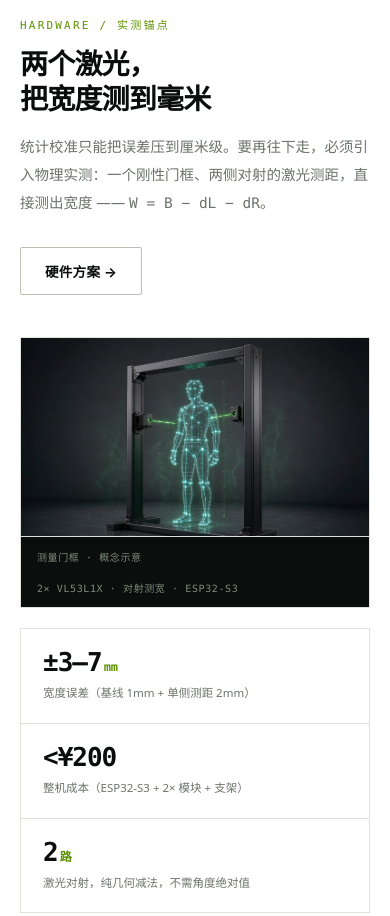
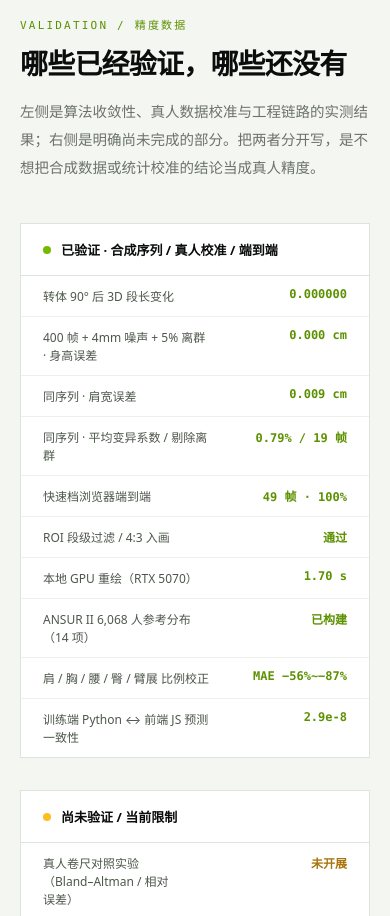
Before and after one commit to Aholic-12/Cleanfit, a plain HTML site: page landing.html in a window 390 px wide. Shown: the part 6760-7676 px from the top of the page. Drawn offline with Linux system fonts and the light colour scheme.

Commit message:
revert(site): 回退宣传页到未含硬件章节的版本

```diff
--- a/landing.html
+++ b/landing.html
@@ -229,20 +229,6 @@
   .ref-strip .t { margin-top: 8px; font-size: 11.5px; line-height: 1.7; color: var(--muted); }
   .src-note { margin-top: 16px; font-family: var(--mono); font-size: 10px; letter-spacing: .4px; color: #9aa396; }
 
-  /* ---------- 硬件锚点 ---------- */
-  .hw-figure { margin: 0; border: 1px solid var(--line); background: #0a0e0c; overflow: hidden; }
-  .hw-figure img { display: block; width: 100%; height: auto; }
-  .hw-figure figcaption {
-    display: flex; justify-content: space-between; gap: 16px; flex-wrap: wrap;
-    padding: 12px 16px; border-top: 1px solid var(--line);
-    font-family: var(--mono); font-size: 10px; letter-spacing: .6px; color: #7e8b7c;
-  }
-  .hw-specs { display: grid; grid-template-columns: repeat(3, 1fr); gap: 1px; margin-top: 20px; background: var(--line); border: 1px solid var(--line); }
-  .hw-specs > div { background: var(--white); padding: 20px 22px; }
-  .hw-specs .n { font-family: var(--mono); font-size: 26px; font-weight: 700; letter-spacing: -1px; line-height: 1; color: var(--ink); }
-  .hw-specs .n small { font-size: 12px; letter-spacing: 0; color: var(--green-dk); margin-left: 2px; }
-  .hw-specs .t { margin-top: 8px; font-size: 11.5px; line-height: 1.7; color: var(--muted); }
-
   /* 路线 CTA */
   .cta-band { position: relative; overflow: hidden; background: var(--ink); color: var(--white); padding: 78px 0; }
   .cta-band::before {
@@ -288,7 +274,6 @@
     .tabs { grid-template-columns: repeat(2, 1fr); }
     .cards, .method, .stats, .f-grid { grid-template-columns: 1fr; }
     .ref-strip { grid-template-columns: 1fr; }
-    .hw-specs { grid-template-columns: 1fr; }
     .stat { border-right: 0; border-bottom: 1px solid var(--line); }
     .head-row { flex-direction: column; align-items: flex-start; }
   }
@@ -312,7 +297,6 @@
       <a href="#product">产品</a>
       <a href="#tech">技术</a>
       <a href="#calibration">真人校准</a>
-      <a href="#hardware">硬件</a>
       <a href="#data">精度数据</a>
       <a href="#roadmap">路线</a>
       <a href="#dev">开发者</a>
@@ -596,34 +580,6 @@
   </div>
 </section>
 
-<!-- ================= 硬件锚点 ================= -->
-<section class="section" id="hardware">
-  <div class="wrap">
-    <div class="head-row reveal">
-      <div>
-        <div class="kicker">Hardware / 实测锚点</div>
-        <h2>两个激光，<br>把宽度测到毫米</h2>
-        <p class="sub">统计校准只能把误差压到厘米级。要再往下走，必须引入物理实测：一个刚性门框、两侧对射的激光测距，直接测出宽度 —— <span class="mono">W = B − dL − dR</span>。</p>
-      </div>
-      <a class="btn btn-outline" href="https://github.com/Aholic-12/Cleanfit/blob/main/hardware/esp32_laser_gate/README.md" target="_blank" rel="noopener">硬件方案 →</a>
-    </div>
-
-    <figure class="hw-figure reveal">
-      <img src="./assets/hardware-gate.jpg" alt="双激光测量门框：两侧激光模块对射，中间是全息人体线框" loading="lazy" />
-      <figcaption>
-        <span>测量门框 · 概念示意</span>
-        <span>2× VL53L1X · 对射测宽 · ESP32-S3</span>
-      </figcaption>
-    </figure>
-
-    <div class="hw-specs reveal">
-      <div><div class="n">±3–7<small>mm</small></div><div class="t">宽度误差（基线 1mm + 单侧测距 2mm）</div></div>
-      <div><div class="n">&lt;¥200</div><div class="t">整机成本（ESP32-S3 + 2× 模块 + 支架）</div></div>
-      <div><div class="n">2<small>路</small></div><div class="t">激光对射，纯几何减法，不需角度绝对值</div></div>
-    </div>
-  </div>
-</section>
-
 <!-- ================= 精度数据 ================= -->
 <section class="section gray" id="data">
   <div class="wrap">
@@ -659,7 +615,6 @@
           <tr><td>真实深度帧（SR300 Depth 设备 Error，librealsense 已弃用该型号）</td><td class="v">当前不可用</td></tr>
           <tr><td>胸 / 腰 / 臀围、臂展</td><td class="v">已真人校准 · 仍属估算</td></tr>
           <tr><td>中国人群比例先验（ANSUR II 为美军样本）</td><td class="v">未覆盖</td></tr>
-          <tr><td>激光宽度精度（方案与固件已完成，实物未搭）</td><td class="v">待实测</td></tr>
           <tr><td>多摄像头外参标定 / 真三维重建</td><td class="v">规划中</td></tr>
           <tr><td>同一人跨天、跨衣物的纵向复测</td><td class="v">规划中</td></tr>
           <tr><td>全场景泛化（不限于受控室内）</td><td class="v">不做承诺</td></tr>
@@ -691,8 +646,6 @@
       <li><span>[x]</span> 采样灵敏度、快速达标停止、4:3 全身入画、半身拼接</li>
       <li><span>[x]</span> ANSUR II 真人数据校准：6 个校正模型 + 6,068 人参考库</li>
       <li><span>[x]</span> 测量结果自动标注人群百分位，越界标红</li>
-      <li><span>[x]</span> 双激光测宽方案与固件（ESP32-S3 + 2× VL53L1X）</li>
-      <li><span>[ ]</span> 激光门框实物搭建，宽度精度做到 ±5mm</li>
       <li><span>[ ]</span> 真人卷尺对照实验，把「目标 ≤5%」变成实测结论</li>
       <li><span>[ ]</span> 接入 D4xx / LiDAR 深度源，消除模型先验比例的系统偏差</li>
       <li><span>[ ]</span> 多摄像头外参标定，让「多视角」升级为三维重建</li>
@@ -737,7 +690,7 @@
       </div>
     </div>
     <div class="f-bottom">
-      <span>© 2026 CLEANFIT · MIT LICENSE · 核心图形内联 SVG · 硬件图为本地资源</span>
+      <span>© 2026 CLEANFIT · MIT LICENSE · 全部图形为内联 SVG，零外链</span>
       <span>BLAZEPOSE / THREE.JS / WEBGL · BUILT FOR MEASUREMENT ACCURACY</span>
     </div>
   </div>
```
